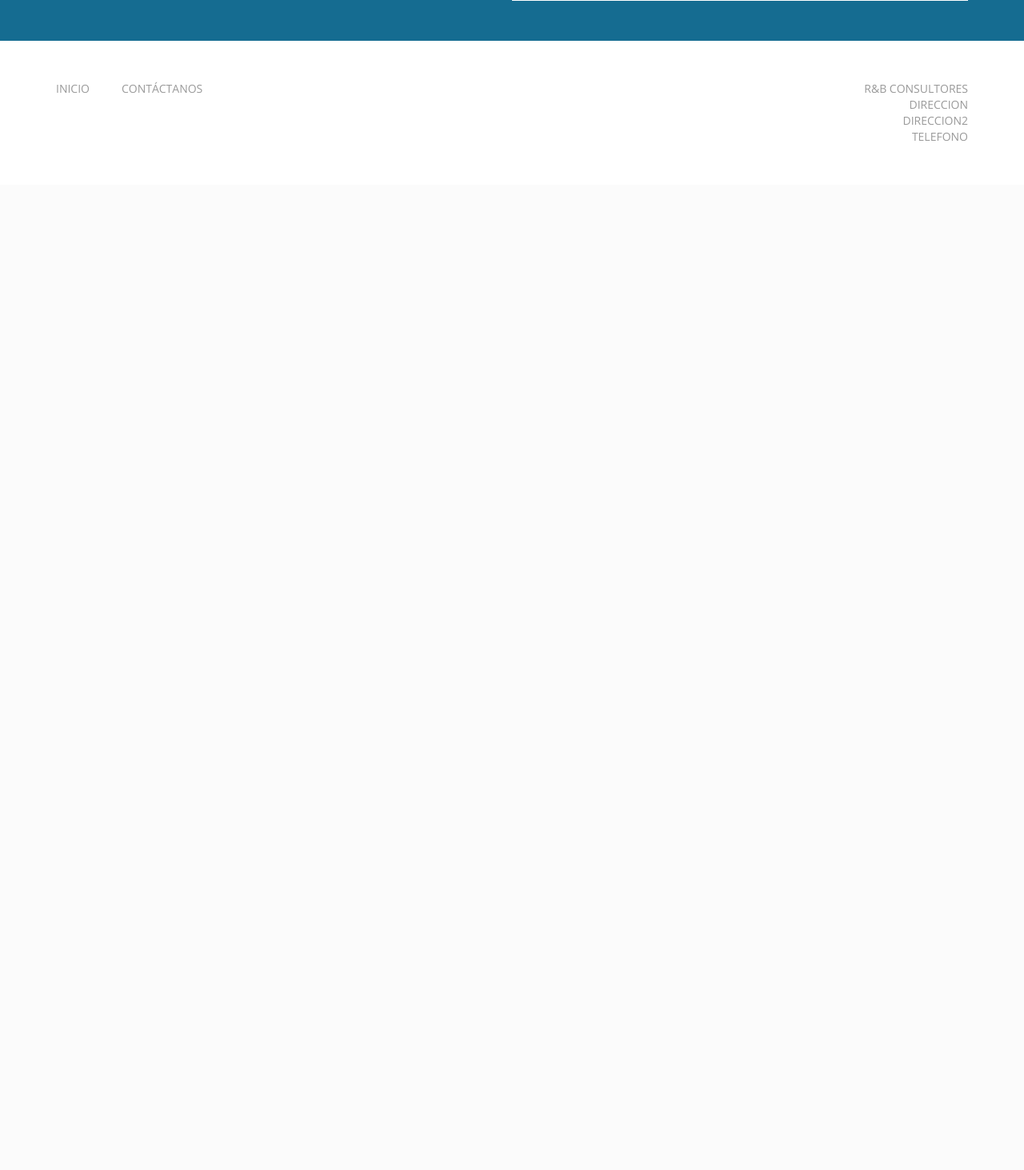
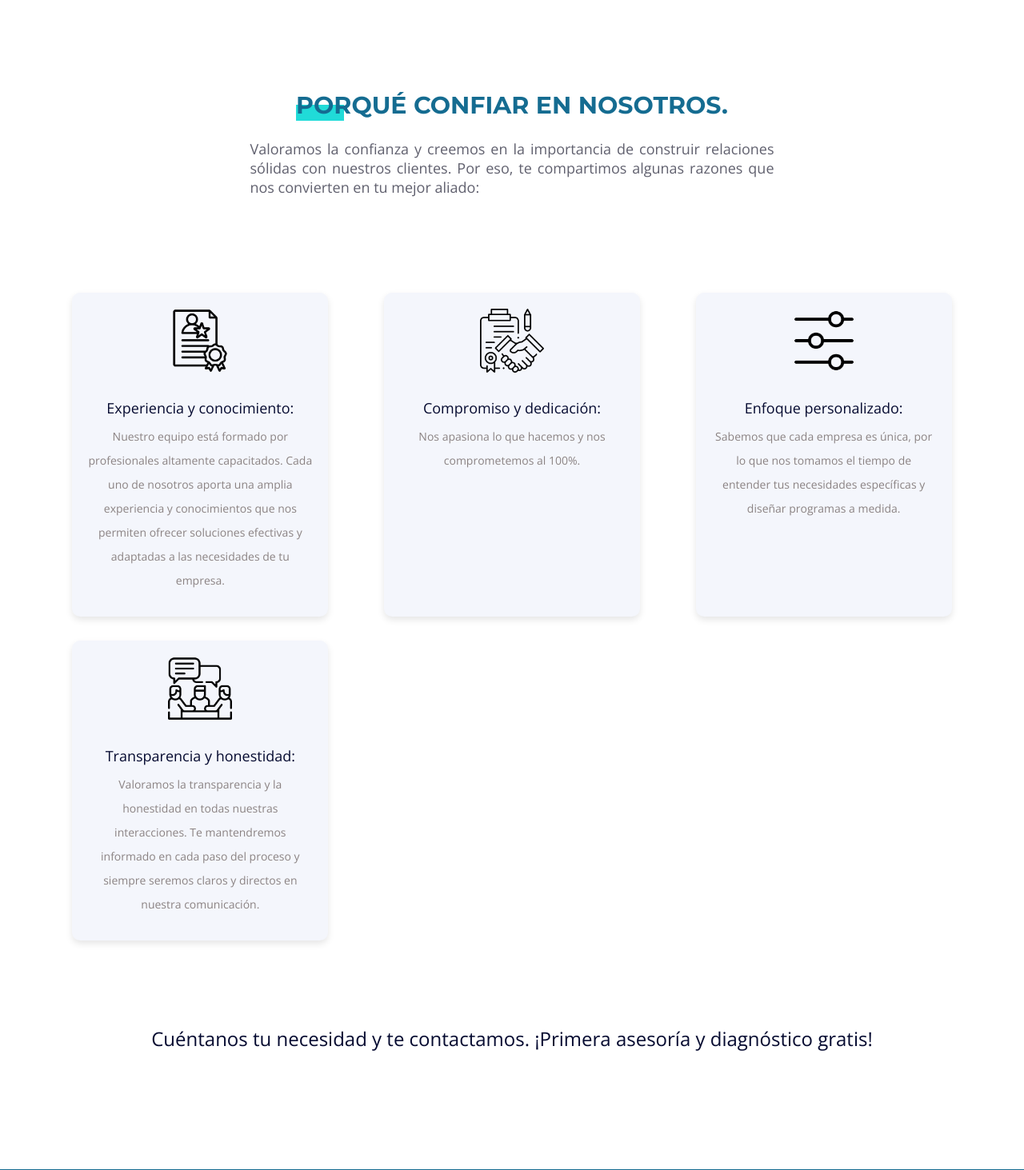
Before and after one commit to pitoncio99/RYB, a PHP site: page / in a window 1280 px wide. Shown: the part 3754-5217 px from the top of the page at 80% size. Before the commit the page ends 3930 px from the top, so only its background shows below. Run offline with PHP 8.4, Linux system fonts and the light colour scheme; some web fonts are replaced.

Commit message:
Ajustes David

```diff
--- a/assets/css/style.css
+++ b/assets/css/style.css
@@ -1208,3 +1256,56 @@ footer.main-footer nav.footer-nav ul li a{
 	    -ms-transform:translateX(-10px);
 	        transform:translateX(-10px);
 }
+
+/* Estilos para la galería de servicios */
+.gallery {
+    display: grid;
+    grid-template-columns: repeat(auto-fit, minmax(280px, 1fr)); /* Se adapta al tamaño de pantalla */
+    gap: 30px;
+    margin: 40px auto;
+    max-width: 90%; /* Hace que el contenedor sea más ancho que las tarjetas */
+    padding: 20px;
+    text-align: center;
+}
+
+.service-card {
+    background-color: #f4f6fc; /* Azul claro */
+    border-radius: 10px;
+    padding: 20px;
+    box-shadow: 0 4px 8px rgba(0, 0, 0, 0.1);
+    transition: transform 0.3s ease, box-shadow 0.3s ease;
+    text-align: center;
+    max-width: 320px; /* Tamaño máximo de cada tarjeta */
+    margin: 0 auto;
+}
+
+.service-card:hover {
+    transform: translateY(-10px);
+    box-shadow: 0 6px 15px rgba(0, 0, 0, 0.15);
+}
+
+.service-card img {
+    width: 80px;
+    height: 80px;
+    margin-bottom: 15px;
+}
+
+.service-card h3 {
+    font-size: 18px;
+    margin-bottom: 10px;
+    color: #050a30; /* Azul oscuro */
+}
+
+.service-card p {
+    font-size: 14px;
+    color: #8b8383; /* Gris oscuro */
+}
+
+/* CTA debajo de la galería */
+.cta-container {
+    text-align: center;
+    margin-top: 50px;
+    font-size: 22px;
+    font-weight: bold;
+    color: #050a30;
+}
--- a/index.html
+++ b/index.html
@@ -76,7 +76,7 @@
 		<div class="agency">
 			<div class="col-md-5 col-sm-12">
 				<div class="row">
-					<img src="assets/img/imagenes/construction.jpg" alt="image" style="border-radius: 24px;">
+					<img src="assets/img/imagenes/risk_management.jpeg" alt="image" style="border-radius: 24px; width:90%;">
 				</div>
 			</div>
 			<div class="col-md-offset-1 col-md-6 col-sm-12">
@@ -84,11 +84,8 @@
 					<div class="section-title">
 						<span>Un poco de historia</span>
 					</div>
-					<p>
-						R&B nace con la finalidad de suplir la necesidad de la comunidad frente a sus requerimientos
-						sobre seguridad laboral, a través de la prestación de servicios profesionales relacionados
-						directamente con la gestión y prevención de riesgos.
-					</p>
+					<p>La historia R&B comienza con 2 amigos:  D. R y D. B, ambos ingenieros en prevención de riesgos y medio ambiente; cada uno de ellos tenía una carrera consolidada, pero sentían que podían lograr más si unían sus conocimientos y compartían sus experiencias. </p>
+						<p>Mientras compartían, surgió la idea. Hablaban de los desafíos que enfrentaban las pequeñas y medianas empresas de la región y cómo, con el apoyo adecuado, podrían agilizar sus procesos, crecer y prosperar con seguridad. Fue entonces cuando decidieron que era el momento de actuar. A medida que pasaban las semanas, la idea cobró vida y R&B se hizo realidad.</p>
 					<a href="#" class="btn green" style="float:right;margin-top:30px"><span>R&B Consultores</span></a>
 				</div>
 			</div>
@@ -101,11 +98,7 @@
 		<div class="container">
 			<div class="row">
 				<div class="section-title">
-					<span>Porqué confiar en nosotros.</span>
-					<p>Elige la confiabilidad de R&B reforzada con las diversas garantías de calidad que nuestra empresa
-						utiliza e implementa y la basta experiencia laboral de nuestros profesionales.
-					</p>
-				</div>
+					<span>Servicios profesionales:</span>
 				</div>
 
 				<div class="col-md-7 col-sm-12 services-left wow fadeInUp">
@@ -113,7 +106,8 @@
 						<div class="col-md-6 col-sm-12">
 							<div class="row">
 								<i class="icon ion-ios-infinite-outline"></i>
-							<span class="montserrat-text uppercase service-title">Atención de clientes particulares y
+								<span class="montserrat-text uppercase service-title">Atención de clientes particulares
+									y
 									empresas</span>
 								<ul>
 									<li>Soluciones personalizadas a tus necesidades laborales en riesgos.</li>
@@ -123,7 +117,8 @@
 						<div class="col-md-6 col-sm-12">
 							<div class="row">
 								<i class="icon ion-alert-circled"></i>
-							<span class="montserrat-text uppercase service-title">Amplia Gamma de servicios referentes a
+								<span class="montserrat-text uppercase service-title">Amplia Gamma de servicios
+									referentes a
 									la gestión y prevencion de riesgos.</span>
 								<ul>
 									<li>Servicio de acreditación</li>
@@ -152,7 +147,8 @@
 						<div class="col-md-6 col-sm-12">
 							<div class="row">
 								<i class="icon ion-thumbsup"></i>
-							<span class="montserrat-text uppercase service-title">Servicios enfocados al cumplimiento de
+								<span class="montserrat-text uppercase service-title">Servicios enfocados al
+									cumplimiento de
 									normativas.</span>
 								<ul>
 									<li>Implementación de distintos protocolos de salud.</li>
@@ -189,7 +185,7 @@
 			<div class="row">
 				<div class="section-title">
 					<span>Servicios</span>
-					<p>Te ayudamos y asesoramos en todo momento, profesionales con más de 15 años de experiencia en la
+					<p style="font-size: large;">Te ayudamos y asesoramos en todo momento, profesionales con más de 15 años de experiencia en la
 						industria minera y en procesos de certificación ISO</p>
 				</div>
 			</div>
@@ -222,8 +218,7 @@
 					<!-- Sección 1 -->
 					<div class="col-md-4 photography">
 						<a class="portfolio_item work-grid wow fadeInUp" target="blank">
-							<img src="assets/img/imagenes/risk-management.png" alt="image"
-								style="border-radius: 15px;">
+							<img src="assets/img/imagenes/risk-management.png" alt="image" style="border-radius: 15px;">
 							<div class="portfolio_item_hover">
 								<div class="item_info">
 									<em>Sistemas de Gestión y Programa de Prevención de Riesgos</em>
@@ -234,8 +229,7 @@
 					<!-- Sección 2 -->
 					<div class="col-md-4 web">
 						<a class="portfolio_item work-grid wow fadeInUp" target="blank">
-							<img src="assets/img/imagenes/documents.svg" alt="image"
-								style="border-radius: 15px;">
+							<img src="assets/img/imagenes/documents.svg" alt="image" style="border-radius: 15px;">
 							<div class="portfolio_item_hover">
 								<div class="item_info">
 									<em>Sistemas de acreditación y carpetas de arranque para faenas mineras</em>
@@ -393,6 +387,52 @@
 		<!-- end container -->
 	</section>
 	<!-- portfolio -->
+	<section class="servicios">
+
+		<div class="row" >
+			<div class="section-title">
+				<span>Porqué confiar en nosotros.</span>
+				<p style="text-align: justify; font-size: large;">Valoramos la confianza y creemos en la importancia de construir
+					relaciones sólidas con nuestros clientes. Por eso, te compartimos algunas razones que nos
+					convierten en tu mejor aliado:</p>
+			</div>
+
+			<div class="gallery">
+				<div class="service-card">
+					<img src="assets/img/icons/certificacion.png" alt="Experiencia y conocimiento">
+					<h3>Experiencia y conocimiento:</h3>
+					<p>Nuestro equipo está formado por profesionales altamente capacitados.
+						Cada uno de nosotros aporta una amplia experiencia y conocimientos que nos permiten ofrecer
+						soluciones efectivas y adaptadas a las necesidades de tu empresa.</p>
+				</div>
+				<div class="service-card">
+					<img src="assets/img/icons/compromiso.png" alt="Compromiso y dedicación:">
+					<h3>Compromiso y dedicación:</h3>
+					<p>Nos apasiona lo que hacemos y nos comprometemos al 100%.</p>
+				</div>
+				<div class="service-card">
+					<img src="assets/img/icons/deslizadores.png" alt="Enfoque personalizado">
+					<h3>Enfoque personalizado:</h3>
+					<p>Sabemos que cada empresa es única, por lo que nos tomamos el tiempo de
+						entender tus necesidades específicas y diseñar programas a medida.</p>
+				</div>
+				<div class="service-card">
+					<img src="assets/img/icons/conversation.png" alt="Transparencia y honestidad">
+					<h3>Transparencia y honestidad:</h3>
+					<p> Valoramos la transparencia y la honestidad en todas nuestras
+						interacciones. Te mantendremos informado en cada paso del proceso y siempre seremos claros y
+						directos en nuestra comunicación.</p>
+				</div>
+			</div>
+		</div>
+
+		<div class="cta-container">
+			<h3>Cuéntanos tu necesidad y te contactamos. ¡Primera asesoría y diagnóstico gratis!</h3>
+		</div>
+
+	</section>
+
+
 
 	<!-- newsletter -->
 	<section class="green-section wow fadeInUp" style="padding:50px 0">
@@ -446,9 +486,8 @@
 				<div class="row">
 					<div class="uppercase gray-text">
 						R&B Consultores </br>
-						DIRECCION<br />
-						DIRECCION2 <br />
-						TELEFONO <br />
+						<a href="tel:+56961883636">+56 9 6188 3636</a> <br/>
+						<a href="https://wa.me/56961883636" target="_blank">Chatea con nosotros en WhatsApp</a>
 					</div>
 
 				</div>
```
Also changed, not shown: other parts of assets/css/style.css (+51 -3 lines), contact.html (+6 -7 lines), assets/img/icons/RyB.svg (added), assets/img/icons/certificacion.png (added), assets/img/icons/certificate.png (deleted), assets/img/icons/compromiso.png (added), assets/img/icons/deslizadores.png (added), assets/img/icons/document.png (deleted), assets/img/icons/editorial-design.png (deleted), assets/img/icons/evaluation.png (deleted), assets/img/imagenes/documents.png (deleted), assets/img/imagenes/risk_management.jpeg (added). Lines whose indentation alone changed are shown as unchanged.
